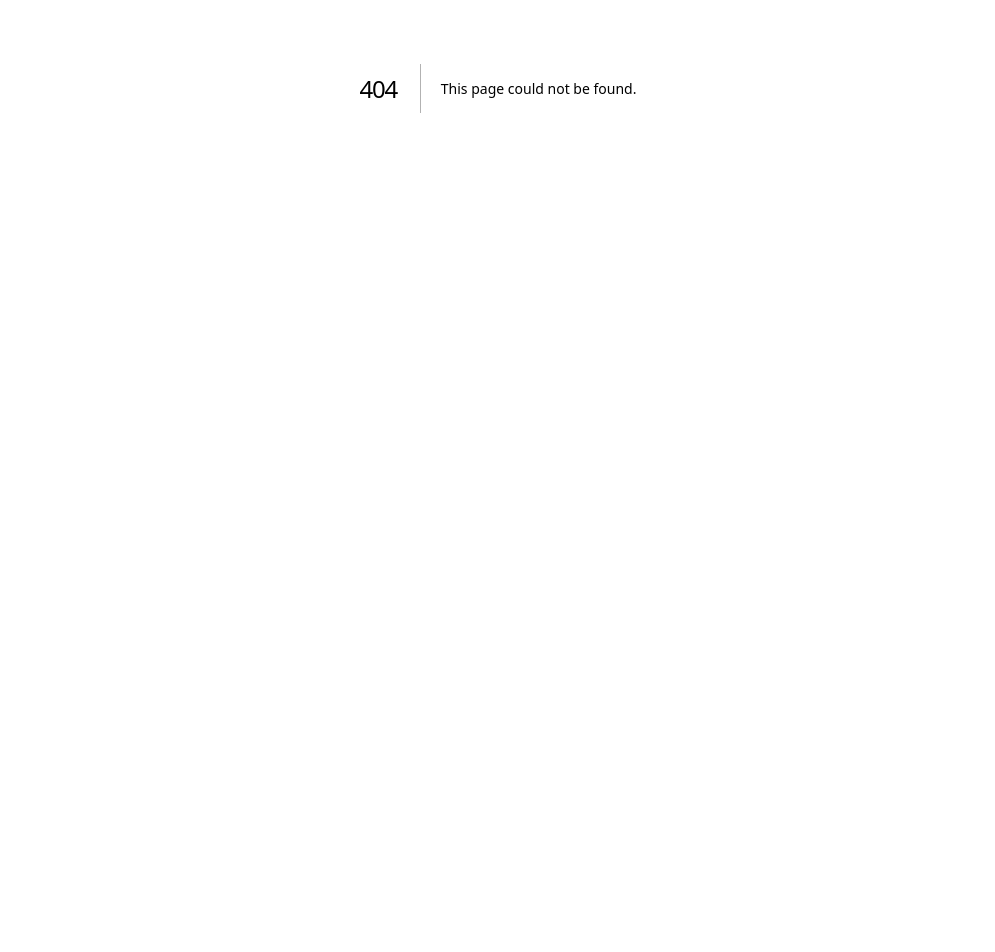
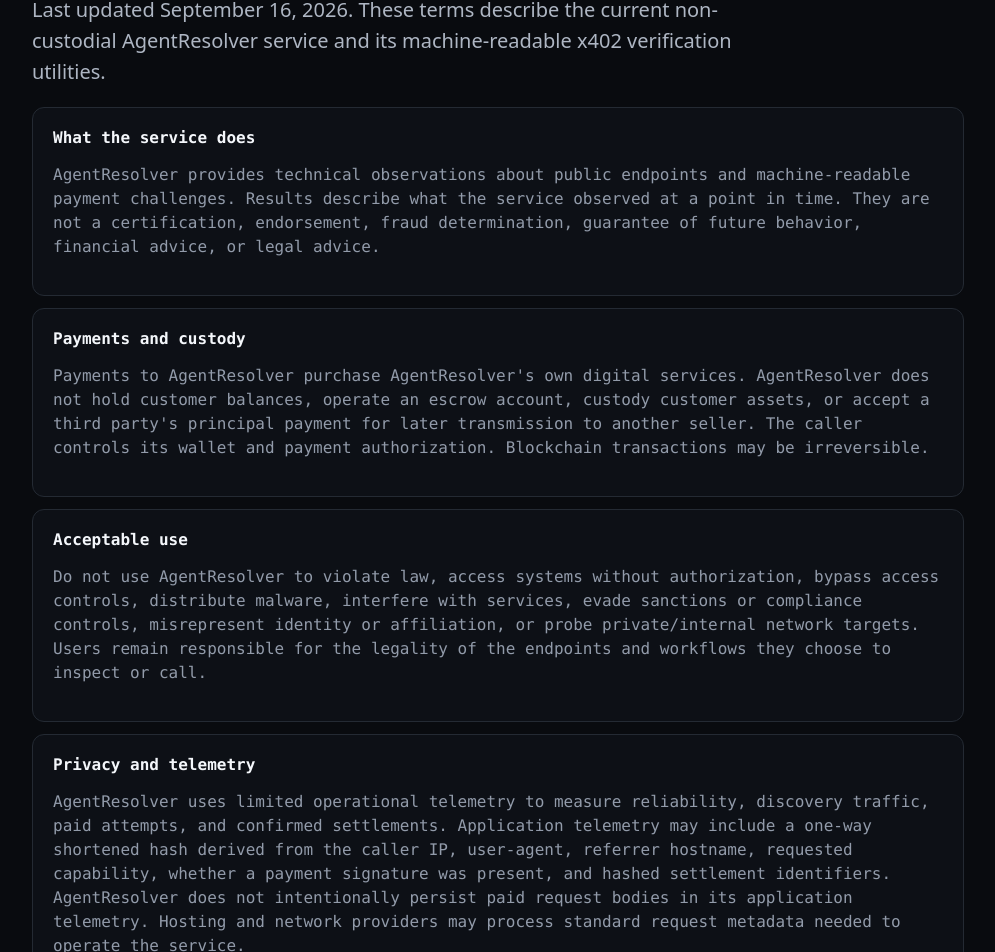
Before and after one commit to waxsway/agentresolver, a Next.js app: page /legal in a window 1280 px wide. Before the commit this address had no page. Shown: the part 312-1264 px from the top of the page, without its empty margins (142-1137 px from the left). Before the commit the page ends 800 px from the top, so only its background shows below. Built offline with nearby package versions, Linux system fonts and the light colour scheme.

Commit message:
Add public legal and safety baseline

```diff
--- /dev/null
+++ b/src/app/legal/page.tsx
@@ -0,0 +1,90 @@
+export default function Legal() {
+  return (
+    <main>
+      <div className="eyebrow">LEGAL & SAFETY</div>
+      <h1>AgentResolver operating terms.</h1>
+      <p className="lead">
+        Last updated September 16, 2026. These terms describe the current
+        non-custodial AgentResolver service and its machine-readable x402
+        verification utilities.
+      </p>
+
+      <section>
+        <h2>What the service does</h2>
+        <p>
+          AgentResolver provides technical observations about public endpoints
+          and machine-readable payment challenges. Results describe what the
+          service observed at a point in time. They are not a certification,
+          endorsement, fraud determination, guarantee of future behavior,
+          financial advice, or legal advice.
+        </p>
+      </section>
+
+      <section>
+        <h2>Payments and custody</h2>
+        <p>
+          Payments to AgentResolver purchase AgentResolver&apos;s own digital
+          services. AgentResolver does not hold customer balances, operate an
+          escrow account, custody customer assets, or accept a third
+          party&apos;s principal payment for later transmission to another
+          seller. The caller controls its wallet and payment authorization.
+          Blockchain transactions may be irreversible.
+        </p>
+      </section>
+
+      <section>
+        <h2>Acceptable use</h2>
+        <p>
+          Do not use AgentResolver to violate law, access systems without
+          authorization, bypass access controls, distribute malware, interfere
+          with services, evade sanctions or compliance controls, misrepresent
+          identity or affiliation, or probe private/internal network targets.
+          Users remain responsible for the legality of the endpoints and
+          workflows they choose to inspect or call.
+        </p>
+      </section>
+
+      <section>
+        <h2>Privacy and telemetry</h2>
+        <p>
+          AgentResolver uses limited operational telemetry to measure
+          reliability, discovery traffic, paid attempts, and confirmed
+          settlements. Application telemetry may include a one-way shortened
+          hash derived from the caller IP, user-agent, referrer hostname,
+          requested capability, whether a payment signature was present, and
+          hashed settlement identifiers. AgentResolver does not intentionally
+          persist paid request bodies in its application telemetry. Hosting and
+          network providers may process standard request metadata needed to
+          operate the service.
+        </p>
+      </section>
+
+      <section>
+        <h2>Third-party services and names</h2>
+        <p>
+          AgentResolver may inspect, reference, or interoperate with independent
+          third-party protocols, directories, facilitators, endpoints, and
+          developer tools. Those references identify interoperability targets
+          only and do not imply sponsorship, partnership, endorsement, or
+          affiliation unless expressly stated.
+        </p>
+      </section>
+
+      <section>
+        <h2>Availability and responsibility</h2>
+        <p>
+          The service is provided on an as-available basis. Buyers should
+          independently decide whether an observation is sufficient for their
+          use case and should apply their own spending, security, compliance,
+          and authorization policies before signing or sending a payment.
+        </p>
+      </section>
+
+      <p className="links">
+        <a href="/">Home</a> ·{" "}
+        <a href="/docs">Docs</a> ·{" "}
+        <a href="/openapi.json">OpenAPI</a>
+      </p>
+    </main>
+  );
+}
```
